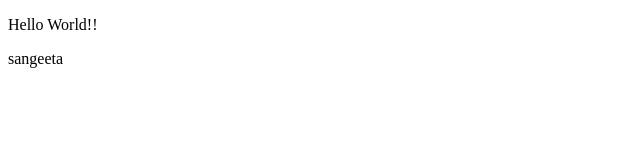
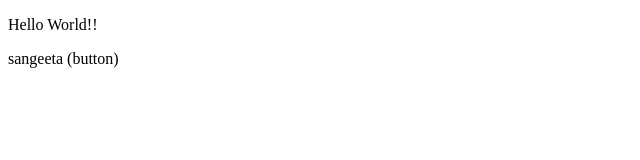
Before and after one commit to SangeetaSirakanalli/localrepo, a plain HTML site: page index.html in a window 1280 px wide. Shown: the full height of the page, 0-640 px from the left. Drawn offline with Linux system fonts and the light colour scheme.

```diff
--- a/index.html
+++ b/index.html
@@ -8,7 +8,7 @@
 <body>
     <div class="wrapper">
         <p>Hello World!!</p>
-        <p>sangeeta</p>
+        <p>sangeeta (button)</p>
     </div>
 </body>
 </html>
```
